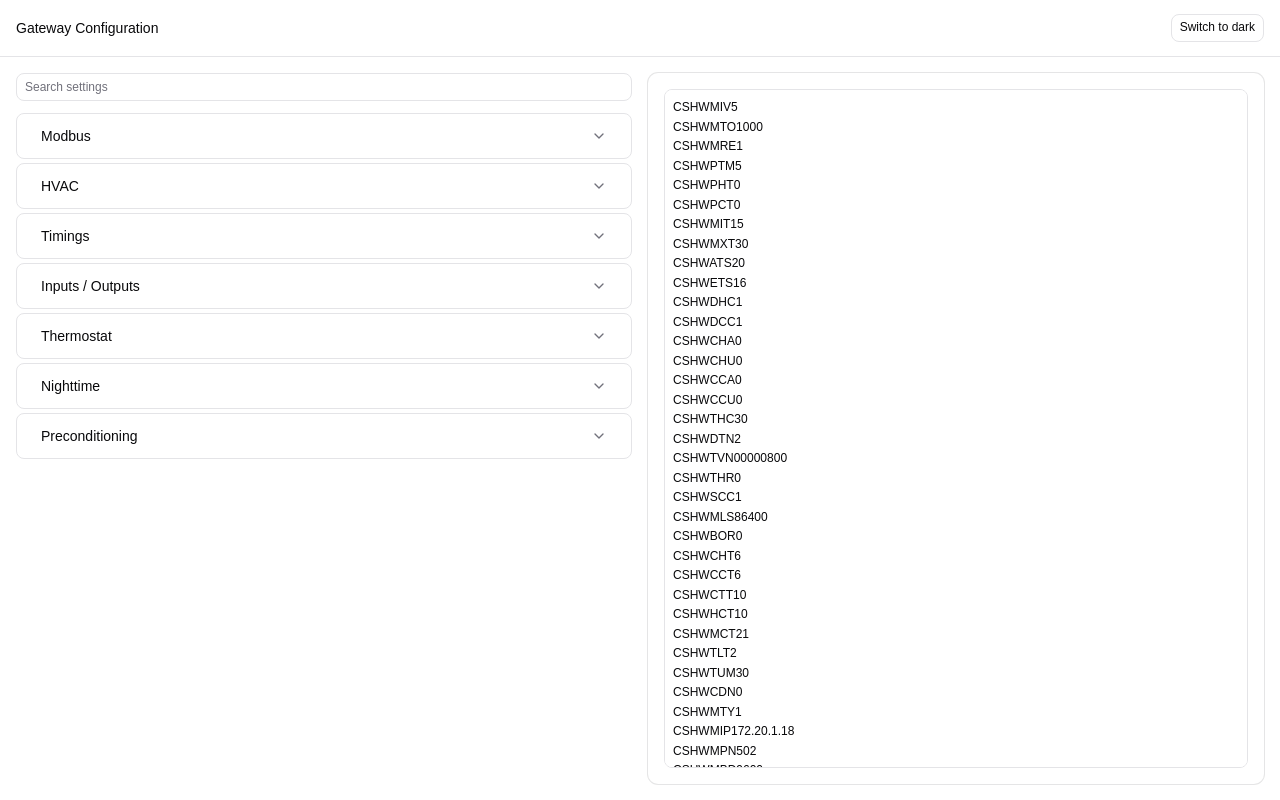
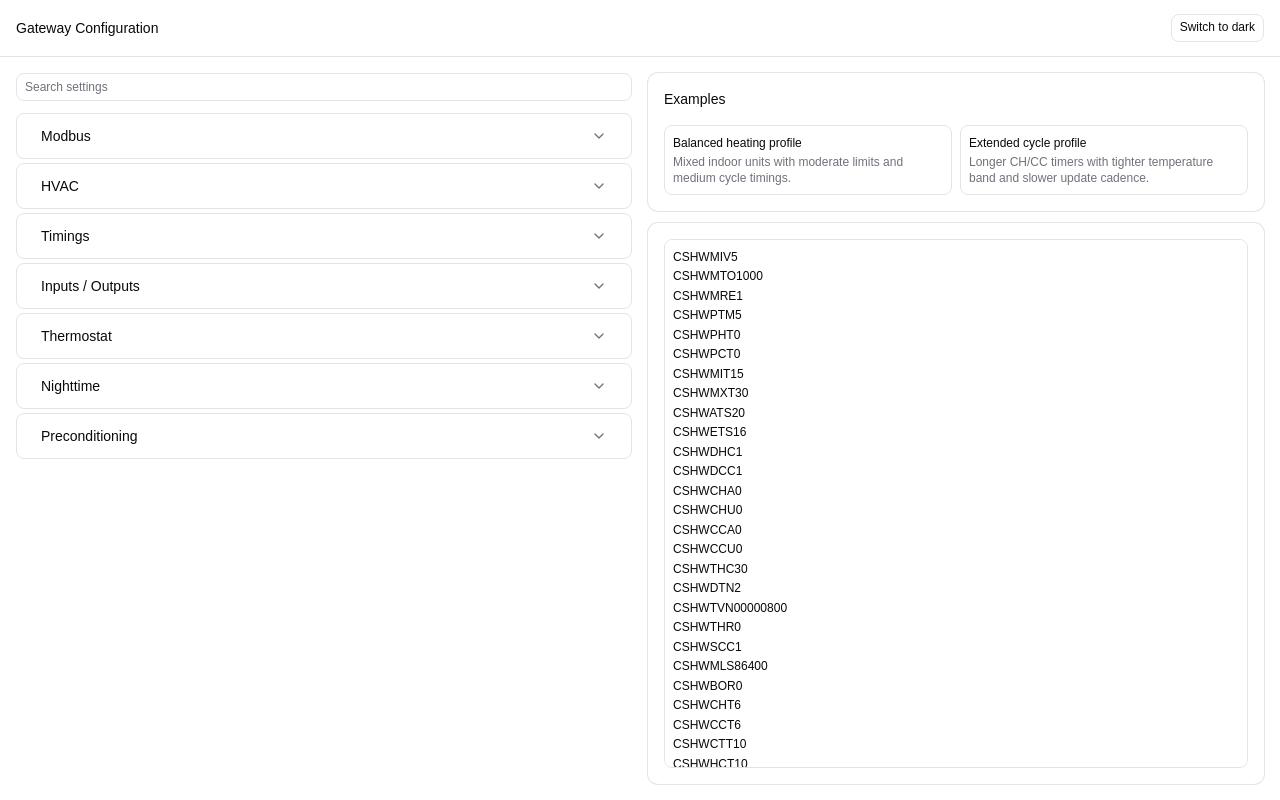
Before and after one commit to KooleControls/GatewayConfigurator, a React (Vite) app: page / in a window 1280 px wide. Built offline with nearby package versions, Linux system fonts and the light colour scheme.

Commit message:
Added examples

```diff
--- a/src/App.tsx
+++ b/src/App.tsx
@@ -1,6 +1,7 @@
 import { useState } from "react"
 import { ThemeSwitcher } from "@/components/theme-switcher"
 import { CommandsCard } from "./commands-card";
+import { ExamplesCard } from "./examples-card";
 import { SettingsCard } from "./settings-card";
 
 export function App() {
@@ -19,8 +20,11 @@ export function App() {
 				<div className="min-h-0">
 					<SettingsCard searchQuery={searchQuery} onSearchQueryChange={setSearchQuery} />
 				</div>
-				<div className="min-h-0">
+				<div className="min-h-0 flex flex-col gap-3">
+					<ExamplesCard />
+					<div className="min-h-0 flex-1">
 					<CommandsCard searchQuery={searchQuery} />
+					</div>
 				</div>
 			</div>
 
--- /dev/null
+++ b/src/examples-card.tsx
@@ -0,0 +1,46 @@
+import { Card, CardContent, CardHeader, CardTitle } from "@/components/ui/card";
+import { Button } from "@/components/ui/button";
+import { commandsStore } from "@/store/commands-store";
+import presetsData from "@/registry/examples-presets.json";
+
+type SettingPreset = {
+    value: string;
+    label: string;
+    description?: string;
+    commands: string[];
+};
+
+const settingPresets = (presetsData.presets as SettingPreset[]).map((preset) => ({
+    ...preset,
+    commandText: preset.commands.join("\n"),
+}));
+
+export function ExamplesCard() {
+    return (
+        <Card>
+            <CardHeader>
+                <CardTitle className="text-sm">Examples</CardTitle>
+            </CardHeader>
+            <CardContent className="grid grid-cols-1 gap-2 sm:grid-cols-2">
+                {settingPresets.map((preset) => (
+                    <Button
+                        key={preset.value}
+                        type="button"
+                        variant="outline"
+                        className="h-auto min-h-9 w-full items-start justify-start whitespace-normal py-2"
+                        onClick={() => {
+                            commandsStore.setCommandsFromText(preset.commandText);
+                        }}
+                    >
+                        <span className="text-left break-words">
+                            <span className="block">{preset.label}</span>
+                            {preset.description ? (
+                                <span className="block text-xs text-muted-foreground">{preset.description}</span>
+                            ) : null}
+                        </span>
+                    </Button>
+                ))}
+            </CardContent>
+        </Card>
+    );
+}
--- /dev/null
+++ b/src/registry/examples-presets.json
@@ -0,0 +1,82 @@
+{
+  "presets": [
+    {
+      "value": "scenario-balanced-multi-iu",
+      "label": "Balanced heating profile",
+      "description": "Mixed indoor units with moderate limits and medium cycle timings.",
+      "commands": [
+        "CSHWPTM5",
+        "CSHWDHC0.1",
+        "CSHWDCC1",
+        "CSHWMIT16",
+        "CSHWMXT26",
+        "CSHWATS20",
+        "CSHWETS18",
+        "CSHWCHA0",
+        "CSHWCHU0",
+        "CSHWCCA0",
+        "CSHWCCU0",
+        "CSHWCTT0",
+        "CSHWHCT0",
+        "CSHWHYS3",
+        "CSHWMCT20",
+        "CSHWSCC1",
+        "CSHWDTN0",
+        "CSHWTVN23000700",
+        "CSHWCDN1",
+        "CSHWCFS0",
+        "CSHWCSW4",
+        "CSHWRAE1",
+        "CSHWTHC3600",
+        "CSHWMLS14400",
+        "CLACALL016",
+        "CSHWTHR1",
+        "CSHWCHT5",
+        "CSHWCCT5",
+        "CSHWMTY1",
+        "CSHWMPN502",
+        "CSHWMTO20000",
+        "CSHWMIP192.168.80.61",
+        "CSHWMODIUCLEAR",
+        "CSHWMODIUADD32;1",
+        "CSHWMODIUADD48;0",
+        "CSHWMODIUADD64;0",
+        "CSHWMODIUADD80;0",
+        "CSHWMODIUADD96;0",
+        "CSHWMODIUADD112;1",
+        "CSHWMODIUADD128;0",
+        "CSHWMODIUADD144;0",
+        "CSHWMODIUADD160;1",
+        "CSHWMODIUADD176;0"
+      ]
+    },
+    {
+      "value": "scenario-extended-cycles",
+      "label": "Extended cycle profile",
+      "description": "Longer CH/CC timers with tighter temperature band and slower update cadence.",
+      "commands": [
+        "CSHWMIT15",
+        "CSHWMXT24",
+        "CSHWATS20.0",
+        "CSHWETS16.0",
+        "CSHWDHC0.5",
+        "CSHWDCC1.0",
+        "CSHWCHA1800",
+        "CSHWCHU1800",
+        "CSHWCCA1800",
+        "CSHWCCU1800",
+        "CSHWTHC3600",
+        "CSHWDTN0",
+        "CSHWTVN23000700",
+        "CSHWTHR1",
+        "CSHWBOR2",
+        "CSHWMLS86400",
+        "CLACALL016",
+        "CSHWCTT7200",
+        "CSHWHCT7200",
+        "CSHWMCT22",
+        "CSHWSCC0"
+      ]
+    }
+  ]
+}
```
